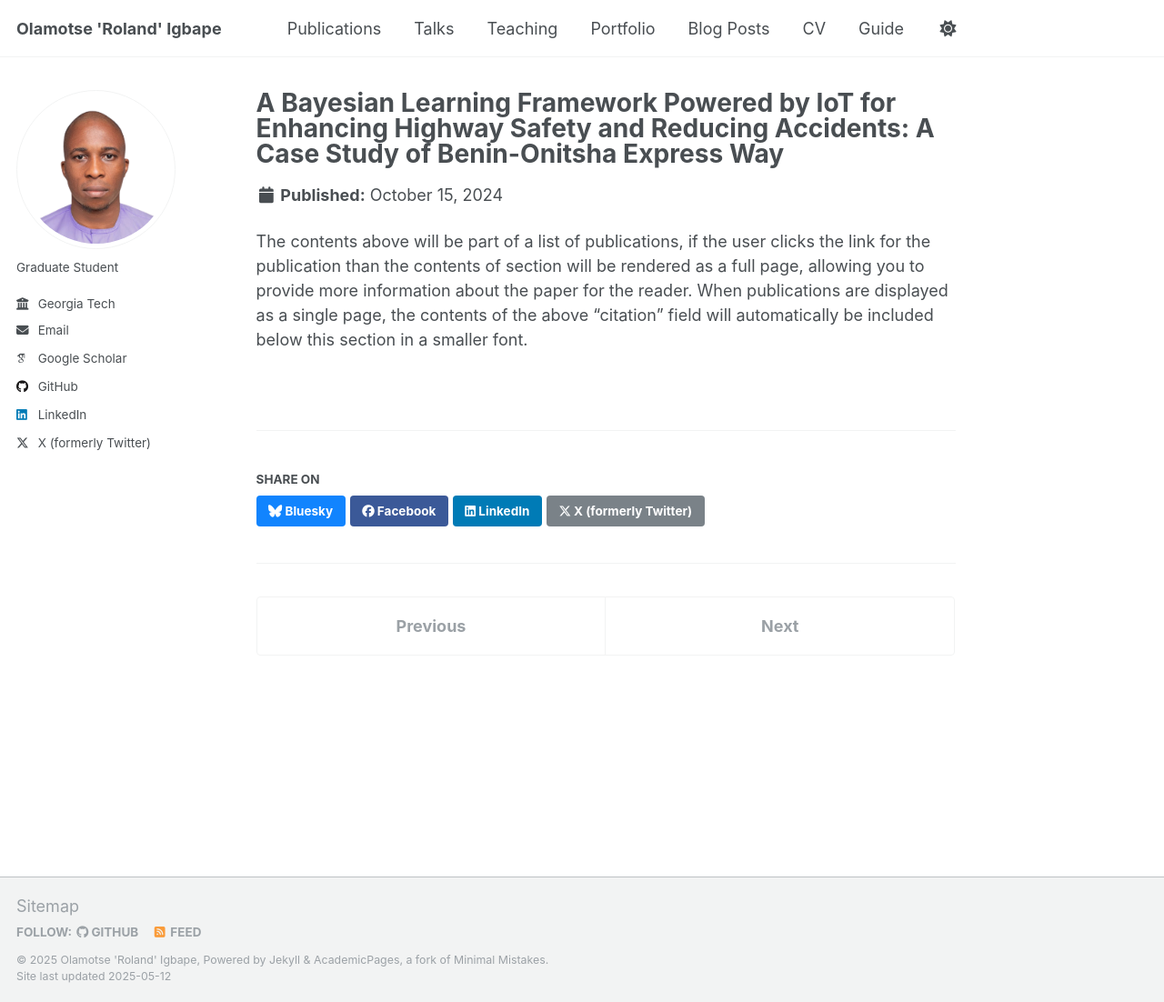
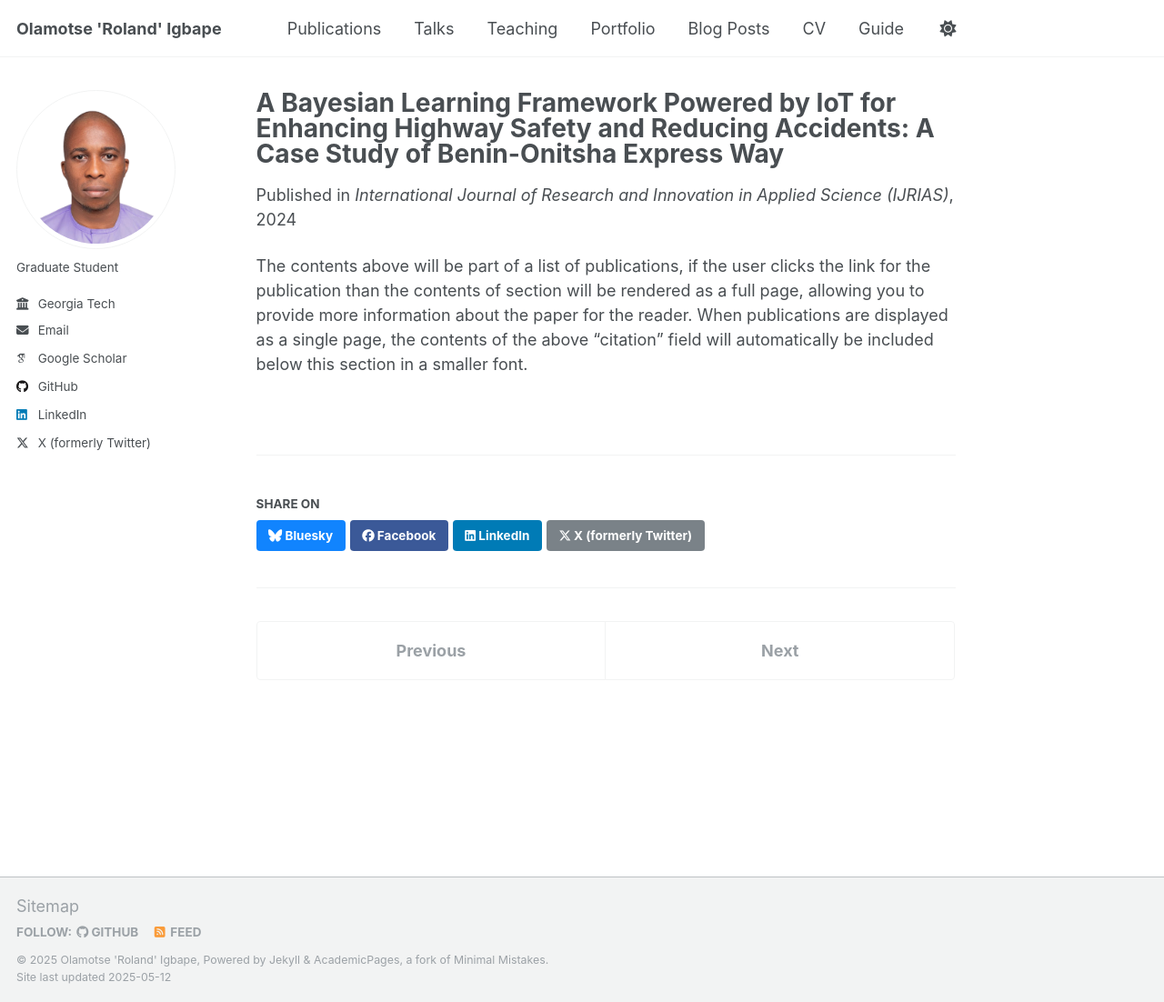
Before and after one commit to oigbape/oigbape.github.io, a Jekyll site: the page built from _publications/2024-11-15-bayesian-iot-highway.md, in a window 1280 px wide and 1102 px high. Shown: the whole window at 91% size. Built offline with Jekyll 4.4.1, drawn with Linux system fonts in a browser that asks for light colours; some web fonts are replaced.

Commit message:
Update 2024-11-15-bayesian-iot-highway.md

```diff
--- a/_publications/2024-11-15-bayesian-iot-highway.md
+++ b/_publications/2024-11-15-bayesian-iot-highway.md
@@ -5,8 +5,7 @@ category: manuscripts
 permalink: /publication/2024-11-15-bayesian-iot-highway
 excerpt: 'Presents an IoT and Bayesian learning framework using real-time data to enhance highway safety and reduce accidents on the Benin-Onitsha Express Way in Nigeria.'
 date: 2024-10-15
-
-#slidesurl:#
+venue: 'International Journal of Research and Innovation in Applied Science (IJRIAS)'
 paperurl: 'https://doi.org/10.51584/IJRIAS.2024.910032'
 #citation: 'Jibunor, J. E., Odigie, B. B., & Igbape, O. R. (2024). &quot;A Bayesian Learning Framework Powered by IoT for Enhancing Highway Safety and Reducing Accidents: A Case Study of Benin-Onitsha Express Way. &quot; <i>International Journal of Research and Innovation in Applied Science.</i>. 9(10), 334-360.'
 ---
```
